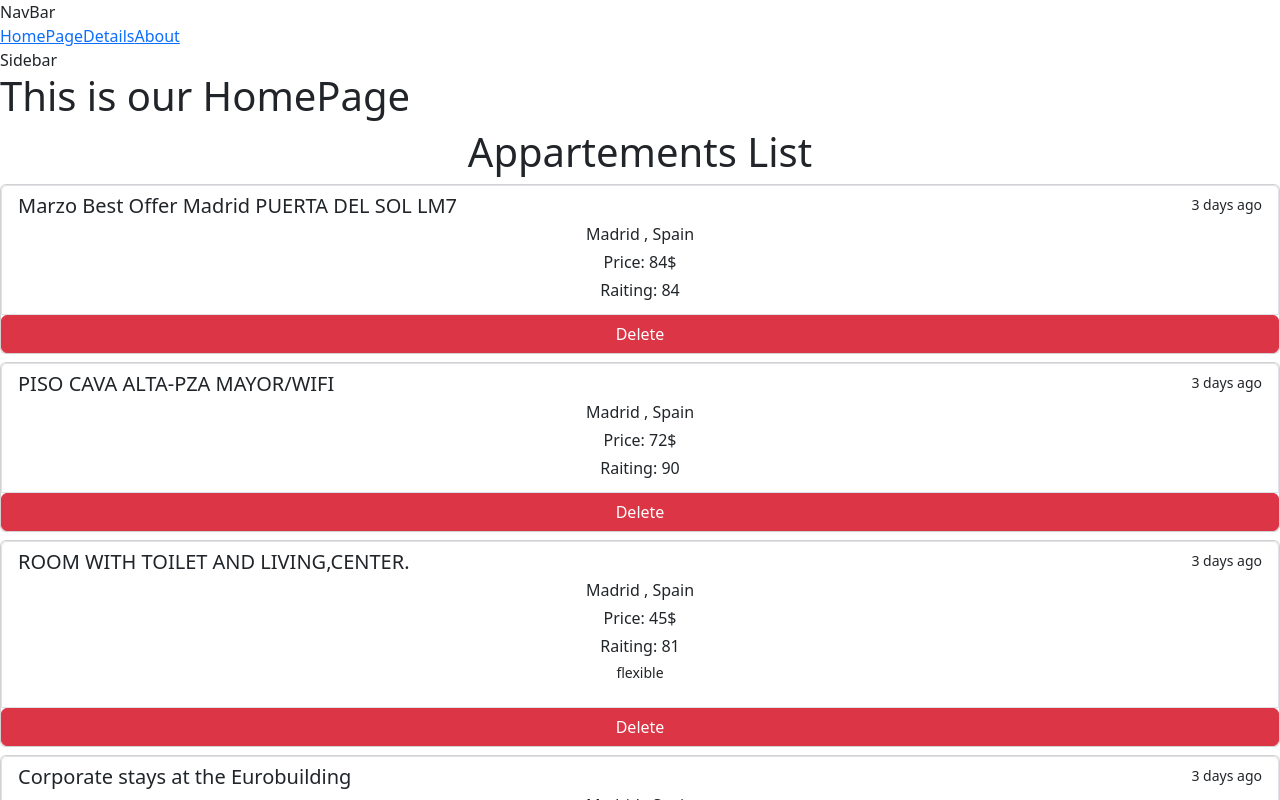
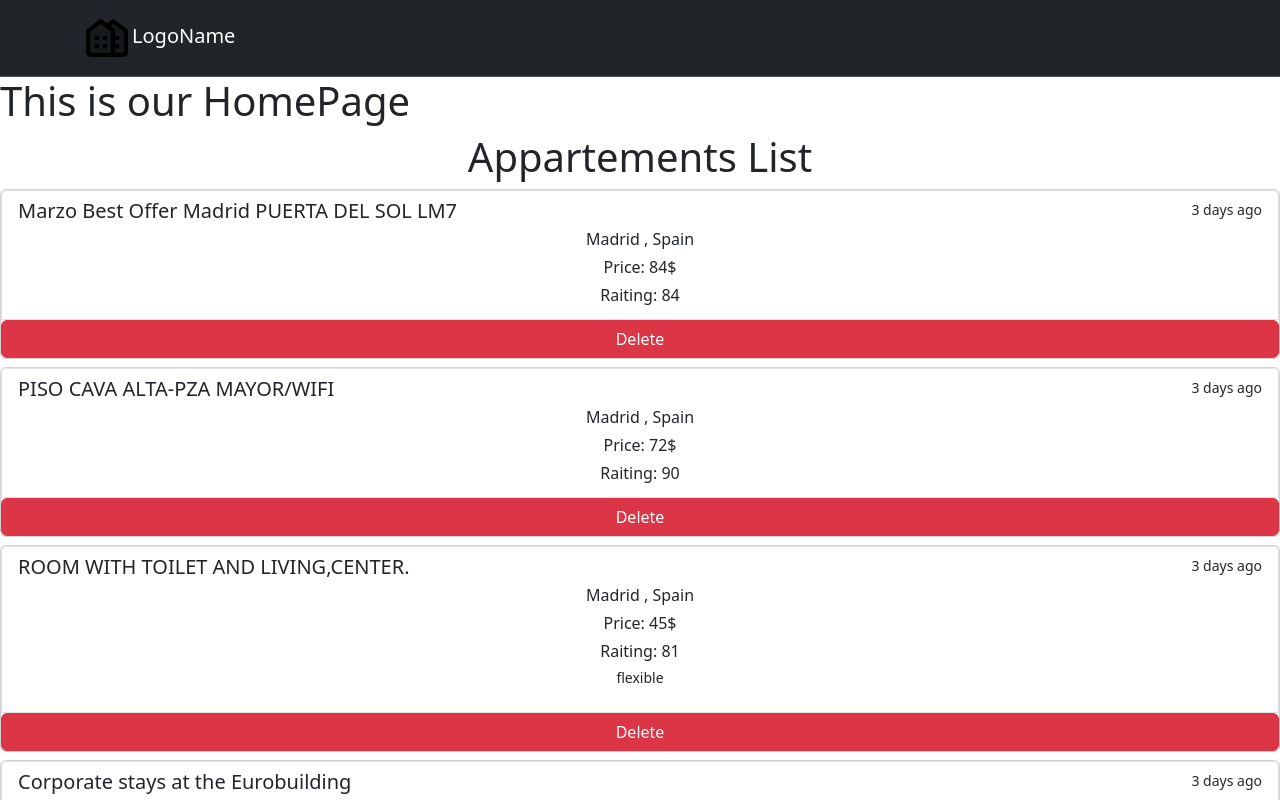
Before and after one commit to Ahmd-zaidan8a8/Apartment-Rentals-Admin, a React (Vite) app: page / in a window 1280 px wide. Shown: the top 800 px of the page. Built offline with nearby package versions, Linux system fonts and the light colour scheme.

Commit message:
styling the Navbar

```diff
--- a/src/App.jsx
+++ b/src/App.jsx
@@ -11,11 +11,12 @@ const App = () => {
   return (
     <>
       <Navbar />
-      <Link to="/">HomePage</Link>
+
+      {/* <Link to="/">HomePage</Link>
       <Link to="/items/:itemDetail">Details</Link>
-      <Link to="/about">About</Link>
+      <Link to="/about">About</Link> */}
 
-      <Sidebar />
+      {/* <Sidebar /> */}
 
 
       <Routes>
@@ -25,7 +26,7 @@ const App = () => {
         <Route path="*" element={<ErrorPage />} />
       </Routes>
 
-      <Footer />
+      {/* <Footer /> */}
     </>
   );
 };
--- a/src/components/Navbar.jsx
+++ b/src/components/Navbar.jsx
@@ -1,7 +1,19 @@
+import logo from "../images/logo.png";
+
 const Navbar = () => {
   return (
     <>
-      <nav>NavBar</nav>
+      <nav
+        className="navbar bg-dark border-bottom border-body"
+        data-bs-theme="dark"
+      >
+        <div className="container">
+          <a className="navbar-brand" href="#">
+            <img src={logo} alt="logo" width="50" height="50" />
+            <span>LogoName</span>
+          </a>
+        </div>
+      </nav>
     </>
   );
 };
```
